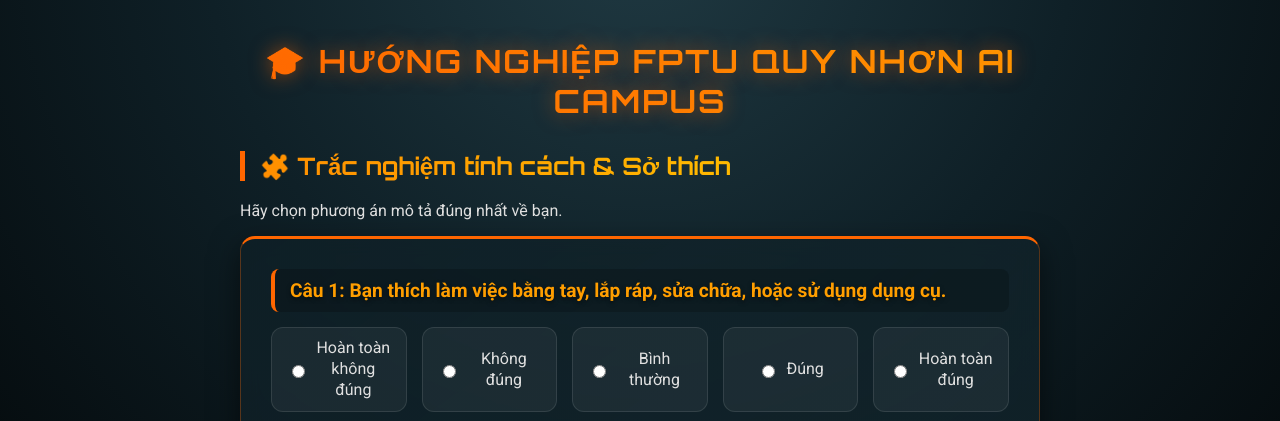
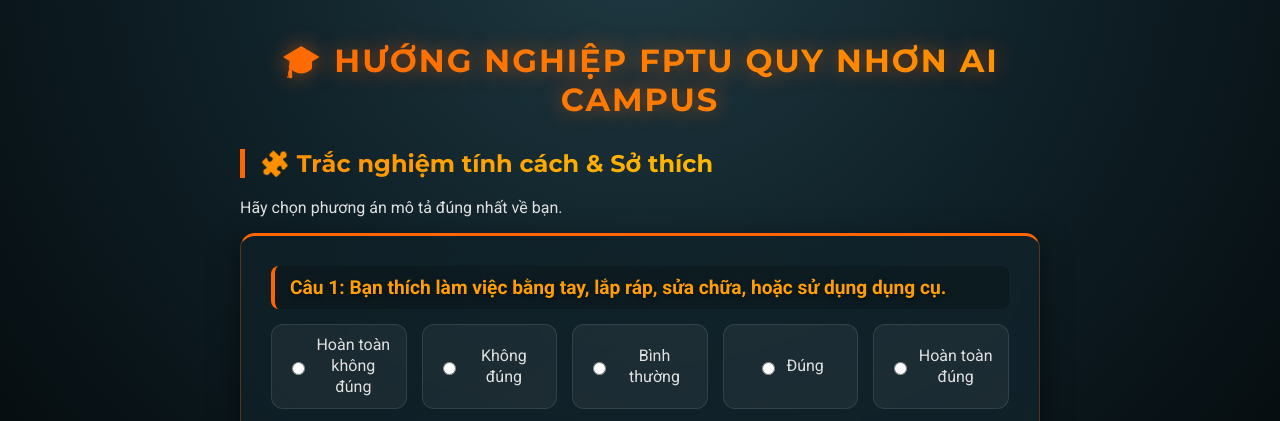
Before and after one commit to tuankiet247/OpenDay, a FastAPI app: page / in a window 1280 px wide. Shown: the top 421 px of the page. Run offline with FastAPI, Linux system fonts and the light colour scheme; some libraries are stand-ins or nearby versions.

Commit message:
Change font from Orbitron to Montserrat in CSS

```diff
--- a/static/style.css
+++ b/static/style.css
@@ -1,5 +1,5 @@
 /* Import Font */
-@import url('https://fonts.googleapis.com/css2?family=Orbitron:wght@400;700&family=Roboto:wght@300;400;700&display=swap');
+@import url('https://fonts.googleapis.com/css2?family=Montserrat:wght@400;600;700&family=Roboto:wght@300;400;700&display=swap');
 
 /* Tổng thể */
 body {
@@ -20,7 +20,7 @@
 
 /* Tiêu đề chính */
 h1 {
-    font-family: 'Orbitron', sans-serif;
+    font-family: 'Montserrat', sans-serif;
     background: -webkit-linear-gradient(45deg, #FF6600, #FF9E00);
     -webkit-background-clip: text;
     -webkit-text-fill-color: transparent;
@@ -39,7 +39,7 @@
     border-left: 5px solid #FF6600;
     padding-left: 15px;
     margin-top: 20px;
-    font-family: 'Orbitron', sans-serif;
+    font-family: 'Montserrat', sans-serif;
 }
 
 /* Form Container */
@@ -126,7 +126,7 @@
     width: 100%;
     box-sizing: border-box;
     box-shadow: 0 4px 15px rgba(255, 69, 0, 0.3);
-    font-family: 'Orbitron', sans-serif;
+    font-family: 'Montserrat', sans-serif;
     cursor: pointer;
     display: block;
     text-align: center;
@@ -172,7 +172,7 @@
 .loading-text {
     margin-top: 20px;
     color: #FF6600;
-    font-family: 'Orbitron', sans-serif;
+    font-family: 'Montserrat', sans-serif;
     font-size: 1.2rem;
 }
 
```
